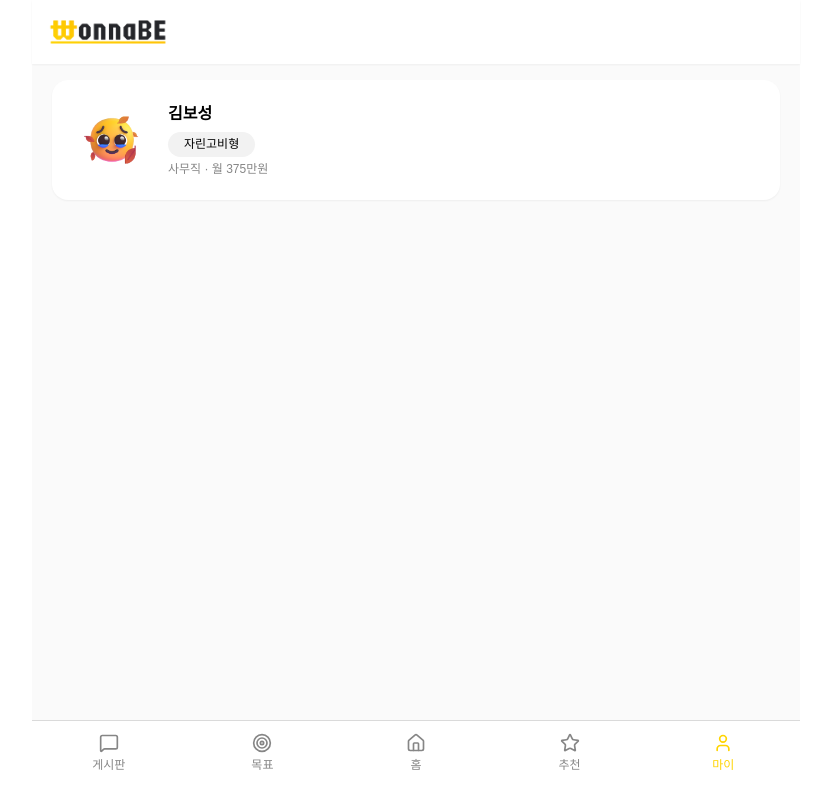
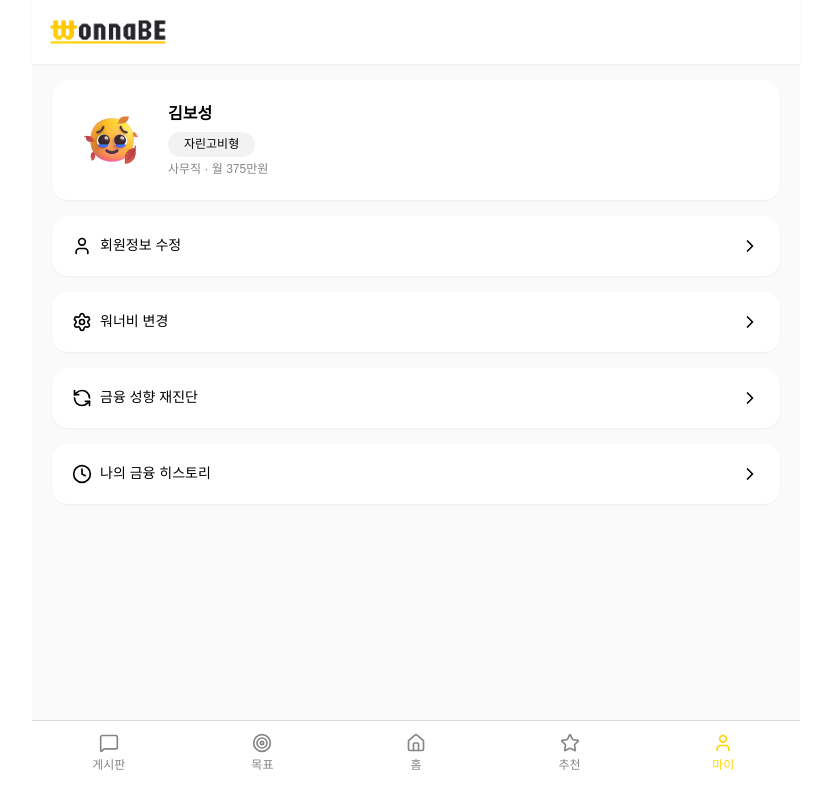
Before and after one commit to WonnaBE7/Frontend, a Vue app: page /user in a window 1280 px wide. Shown: the whole page, without its empty margins (224-1055 px from the left). Built offline with nearby package versions, Linux system fonts and the light colour scheme.

Commit message:
[Feat] 유저 페이지 이동 탭 메뉴  추가

```diff
--- a/dev-dist/sw.js
+++ b/dev-dist/sw.js
@@ -82,7 +82,7 @@ define(['./workbox-54d0af47'], (function (workbox) { 'use strict';
     "revision": "3ca0b8505b4bec776b69afdba2768812"
   }, {
     "url": "index.html",
-    "revision": "0.fh9pju5a2do"
+    "revision": "0.7c8ahd68olo"
   }], {});
   workbox.cleanupOutdatedCaches();
   workbox.registerRoute(new workbox.NavigationRoute(workbox.createHandlerBoundToURL("index.html"), {
--- /dev/null
+++ b/src/features/user/ui/UserSettingsItem.vue
@@ -0,0 +1,22 @@
+<template>
+    <Card>
+      <div class="w-full flex justify-between items-center">
+        <div class="flex items-center gap-2">
+          <component :is="icon" class="w-5 h-5" />
+          <Typography type="M_14_140">{{ label }}</Typography>
+        </div>
+        <Typography type="M_14_140"> <ChevronRight class="w-5 h-5" /></Typography>
+      </div>
+    </Card>
+  </template>
+
+  <script setup lang="ts">
+  import { ChevronRight } from 'lucide-vue-next'
+  import Card from '@/shared/ui/atoms/Card.vue'
+  import Typography from '@/shared/ui/atoms/Typography.vue'
+
+  defineProps<{
+    icon: any,
+    label: string
+  }>()
+  </script>
--- /dev/null
+++ b/src/features/user/ui/UserSettingsMenu.vue
@@ -0,0 +1,11 @@
+<template>
+  <UserSettingsItem :icon="User" label="회원정보 수정" />
+  <UserSettingsItem :icon="Settings" label="워너비 변경" />
+  <UserSettingsItem :icon="RefreshCcw" label="금융 성향 재진단" />
+  <UserSettingsItem :icon="Clock" label="나의 금융 히스토리" />
+</template>
+
+<script setup lang="ts">
+import { User, Settings, RefreshCcw, Clock } from 'lucide-vue-next'
+import UserSettingsItem from './UserSettingsItem.vue'
+</script>
--- /dev/null
+++ b/src/features/user/ui/UserTitle.vue
@@ -0,0 +1,8 @@
+<script setup lang="ts">
+import Typography from '@/shared/ui/atoms/Typography.vue';
+
+</script>
+
+<template>
+    <Typography></Typography>
+</template>
--- a/src/pages/user/UserPage.vue
+++ b/src/pages/user/UserPage.vue
@@ -1,6 +1,7 @@
 <template>
   <AppLayout>
     <UserProfileCard :profile="userProfile" />
+    <UserSettingsMenu></UserSettingsMenu>
   </AppLayout>
 </template>
 
@@ -8,6 +9,7 @@
 import AppLayout from '@/shared/layout/AppLayout.vue'
 import UserProfileCard from '@/features/user/ui/UserProfileCard.vue';
 import { getMockUserProfile } from '@/features/user/services/userProfile.service'
+import UserSettingsMenu from '@/features/user/ui/UserSettingsMenu.vue';
 
 const userProfile = getMockUserProfile()
 </script>
--- a/src/shared/ui/organisms/PWAUpdatePrompt.vue
+++ b/src/shared/ui/organisms/PWAUpdatePrompt.vue
@@ -16,7 +16,7 @@
           </div>
         </div>
 
-        <div class="w-1/3 flex justify-end ml-auto space-x-2">
+        <div class="w-1/2 flex justify-end ml-auto space-x-2">
           <Button
             @click="updateApp"
             class="bg-gray-900 text-gray-200 hover:bg-gray-600 transition-colors"
```
